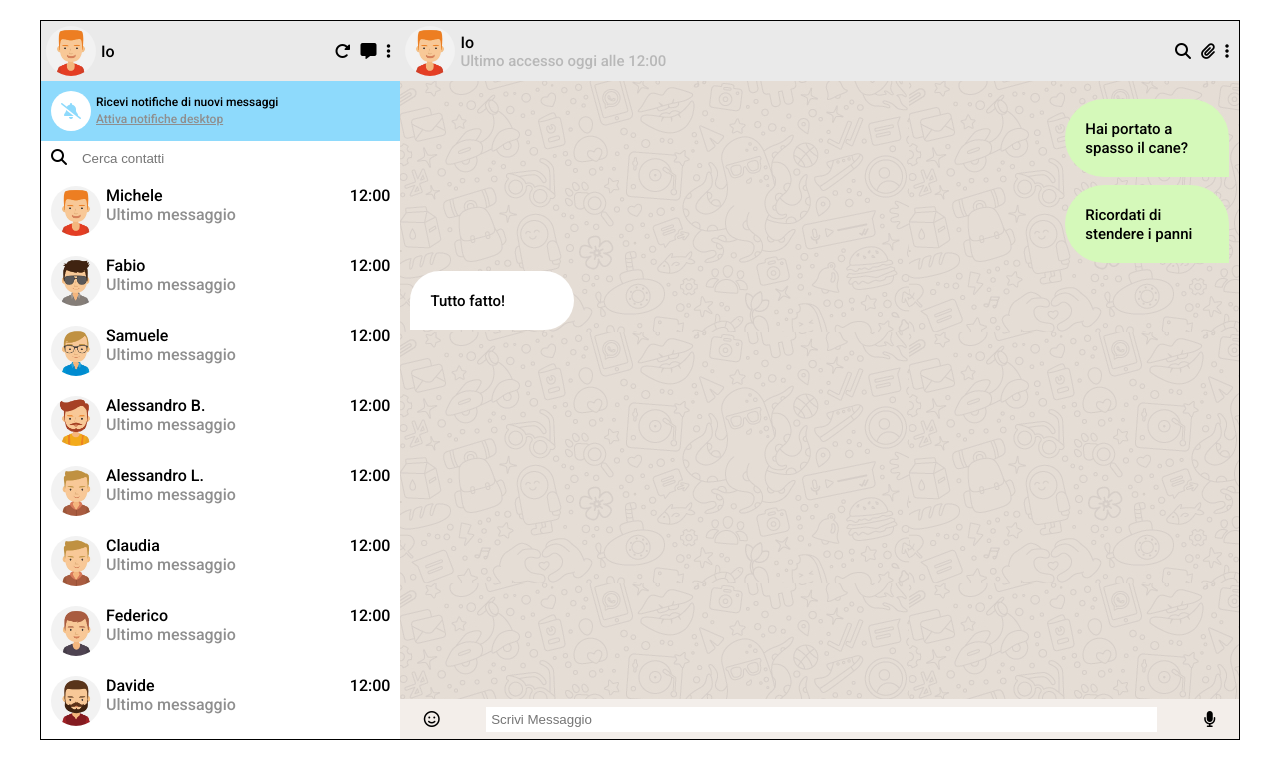
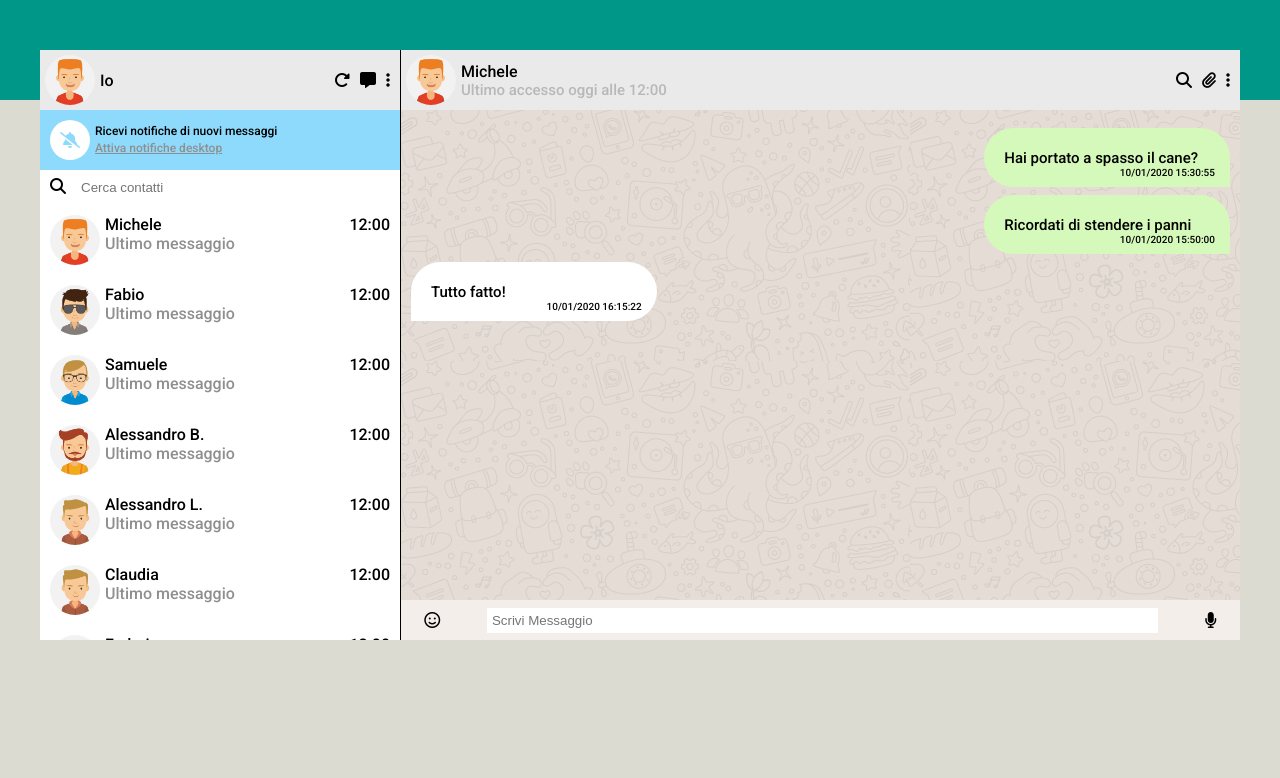
Before and after one commit to DavidDume/vue-boolzapp, a plain HTML site: page index.html in a window 1280 px wide. Drawn offline with nearby package versions, Linux system fonts and the light colour scheme.

Commit message:
milgioramento css

```diff
--- a/css/style.css
+++ b/css/style.css
@@ -6,6 +6,7 @@
 
 body {
     font-family: 'Roboto', sans-serif;
+    overflow: hidden;
 }
 i:hover {
     cursor: pointer;
@@ -21,11 +22,27 @@ i:hover {
     align-items: center;
 }
 
+.background {
+    background-color: #dcdbd1;
+    height: 100vh;
+    width: 100vw;
+    position: absolute;
+    z-index: auto;
+    margin: 0;
+}
+
+.background div {
+    background-color: #009688;
+    height: 100px;
+}
+
 .container {
-    height: 90vh;
+    height: 80vh;
     width: 1200px;
-    margin: 20px auto;
-    border: 1px solid black;
+    margin: auto;
+    padding-top: 50px;
+    z-index: 5;
+    position: relative;
 }
 
 .menu {
@@ -36,6 +53,7 @@ i:hover {
 .message-container {
     width: 70%;
     height: 100%;
+    border-left: 1px solid black;
 }
 
 
@@ -89,11 +107,12 @@ i:hover {
 #search {
     padding: 5px;
     border: none;
-    width: 90%;
+    width: 80%;
 }
 
 .input-search {
     padding: 5px 0;
+    background-color: white;
 }
 
 .input-search i {
@@ -104,6 +123,7 @@ i:hover {
 .contacts {
     overflow: auto;
     height: calc(100% - 155px);
+    background-color: white;
 }
 
 .contacts > .avatar-img {
@@ -144,7 +164,7 @@ i:hover {
 }
 
 .message {
-    width: 20%;
+    width: 30%;
     padding: 20px;
     position: relative;
     margin: 8px 0;
@@ -157,17 +177,17 @@ i:hover {
 .sender-message {
     background-color: #d5f9ba;
     margin-left: auto;
-    border-radius: 95px 95px 0px 95px;
+    border-radius: 80px 80px 0px 80px;
 }
 
 .receiver-message {
     margin-right: auto;
     background-color: white;
-    border-radius: 95px 95px 95px 0px;
+    border-radius: 80px 80px 80px 0px;
 }
 
 .sent-time {
     position: absolute;
-    right: 10px;
+    right: 15px;
     font-size: 10px;
 }
--- a/index.html
+++ b/index.html
@@ -11,7 +11,9 @@
     <title>Boolzap</title>
 </head>
 <body>
-
+    <div class="background">
+        <div></div>
+    </div>
     <div id="app" class="container flex">
         <aside class="menu">
             <div class="header flex align-center">
@@ -58,9 +60,9 @@
         <main class="message-container">
             <div class="header flex align-center">
                 <div class="avatar flex align-center">
-                    <img class="avatar-img" src="./img/avatar_1.jpg" alt="">
+                    <img class="avatar-img" :src="currentContact.avatar" alt="">
                     <div class="avatar-info">
-                        <span class="avatar-name">Io</span>
+                        <span class="avatar-name">{{currentContact.name}}</span>
                         <div class="last-access">Ultimo accesso oggi alle 12:00</div>
                     </div>
                 </div>
@@ -73,10 +75,10 @@
             </div>
             <div class="messages">
 
-                <div class="message" :class="currentContact.messages[index].status=='sent'?'sender-message':'receiver-message'" v-for="(m, index) in currentContact.messages">
+                <div class="message" :class="currentContact.messages[index].status=='sent'?'sender-message':'receiver-message'" v-for="(message, index) in currentContact.messages">
                     <span>{{currentContact.messages[index].message}}</span>
                     <div class="sent-time">
-                        {{currentContact.date}}
+                        {{message.date}}
                     </div>
                 </div>
 
```
